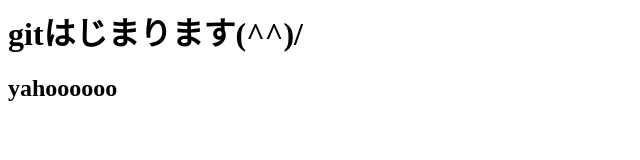
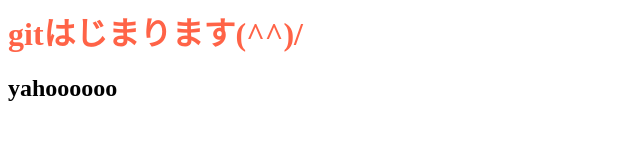
Before and after one commit to kiyunamakiki/maki1, a plain HTML site: page index.html in a window 1280 px wide. Shown: the whole page, without its empty margins (0-640 px from the left). Drawn offline with Linux system fonts and the light colour scheme.

Commit message:
h1を赤にするテスト

```diff
--- a/index.html
+++ b/index.html
@@ -1,2 +1,3 @@
+<link rel="stylesheet" href="./main.css">
 <h1>gitはじまります(^^)/</h1>
 <h2>yahoooooo</h2>
--- /dev/null
+++ b/main.css
@@ -0,0 +1,3 @@
+h1{
+    color: tomato;
+}
```
